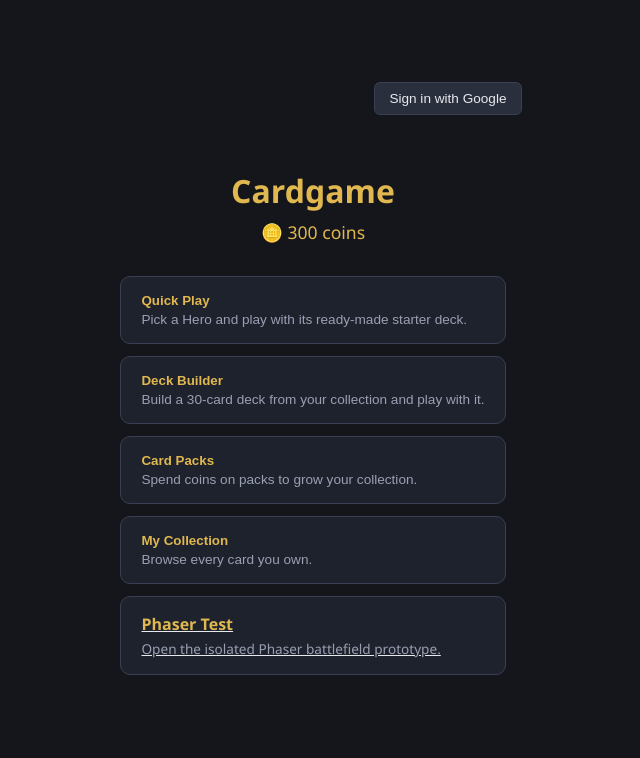
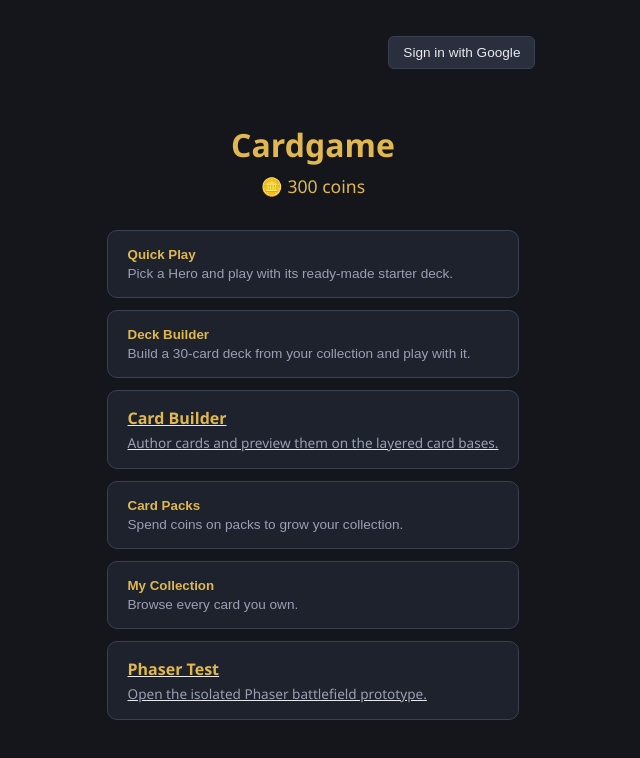
Before and after one commit to TheMasterStick/Cardgame, a React (Vite) app: page / in a window 1280 px wide. Shown: the top 758 px of the page, without its empty margins (327-967 px from the left). Built offline with nearby package versions, Linux system fonts and the light colour scheme; no server answers; the database is empty.

Commit message:
Link Card Builder from main menu

```diff
--- a/src/ui/components/MainMenu.tsx
+++ b/src/ui/components/MainMenu.tsx
@@ -21,6 +21,10 @@ export function MainMenu({ coins, onQuickPlay, onCollection, onPacks, onDeckBuil
           <div className="menu-option__title">Deck Builder</div>
           <div className="menu-option__desc">Build a 30-card deck from your collection and play with it.</div>
         </button>
+        <a className="menu-option" href="/card-builder.html">
+          <div className="menu-option__title">Card Builder</div>
+          <div className="menu-option__desc">Author cards and preview them on the layered card bases.</div>
+        </a>
         <button className="menu-option" onClick={onPacks}>
           <div className="menu-option__title">Card Packs</div>
           <div className="menu-option__desc">Spend coins on packs to grow your collection.</div>
```
